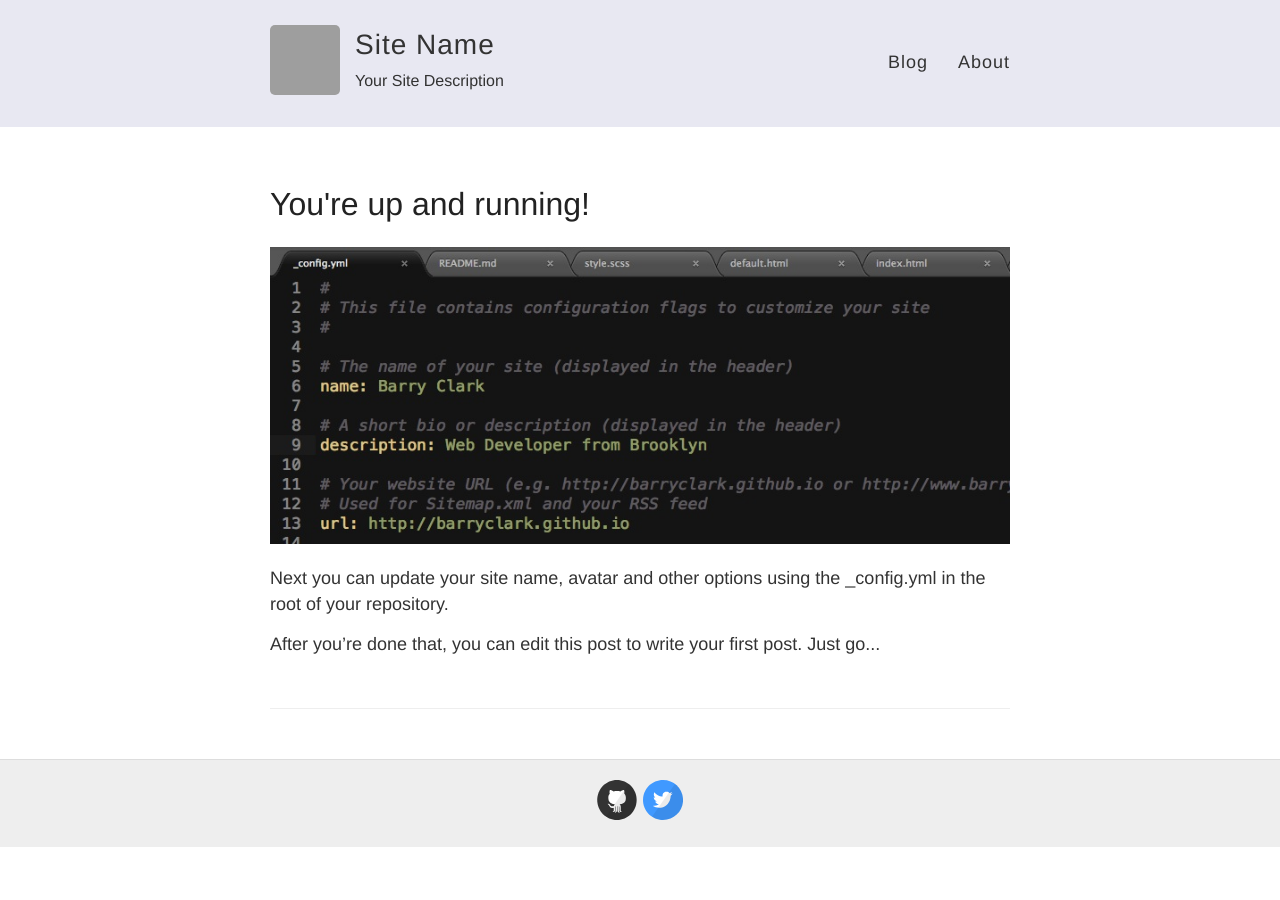
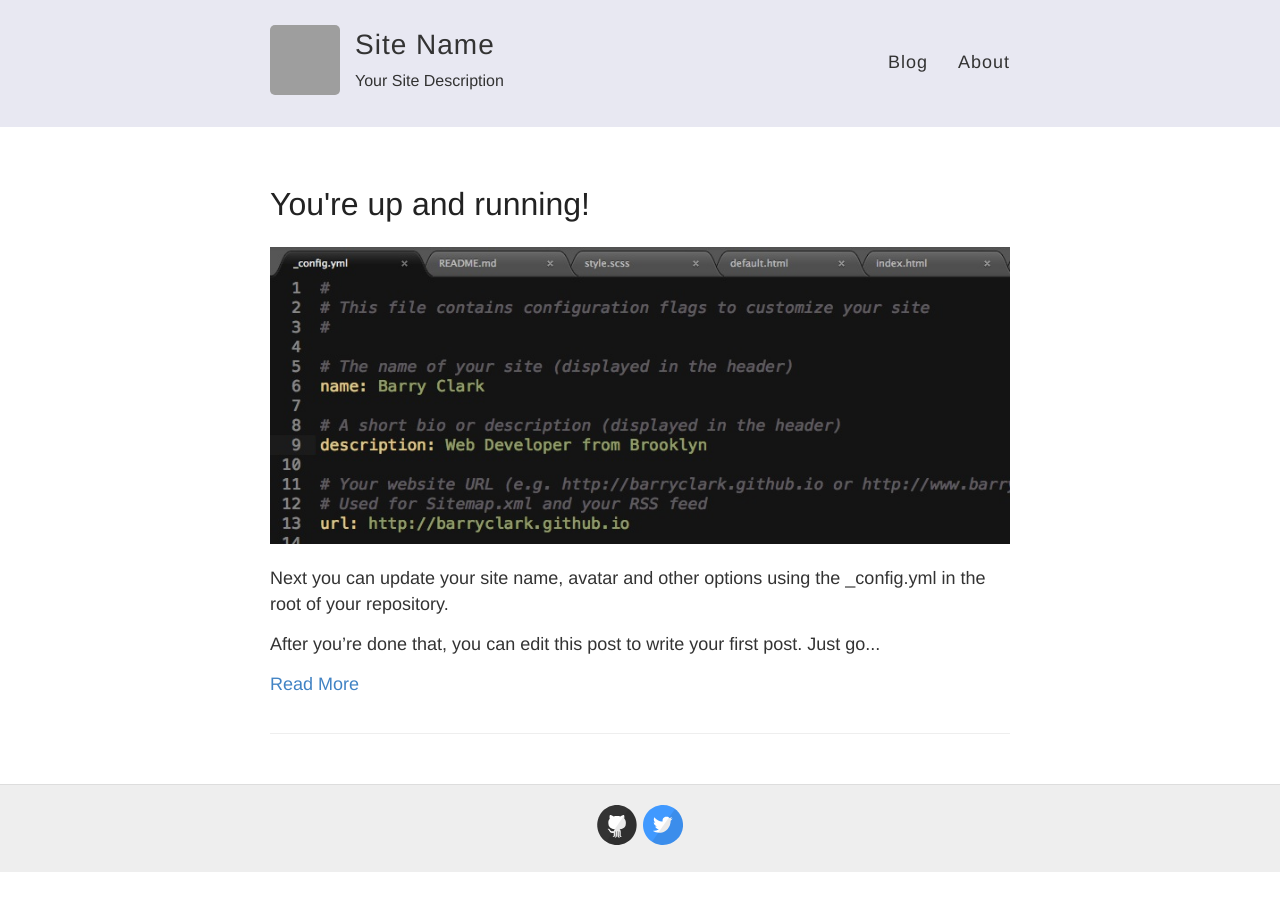
Before and after one commit to Sparadanni-eth/finnus.github.io, a Jekyll site: the page built from index.html, in a window 1280 px wide. Built offline with Jekyll 4.4.1, drawn with Linux system fonts in a browser that asks for light colours; grey boxes are pictures that could not be loaded.

Commit message:
Read More links are back in the main view

```diff
--- a/index.html
+++ b/index.html
@@ -12,7 +12,7 @@ layout: default
       {{ post.content | truncatewords:40}}
     </div>
 
-    <!--<a href="{{ post.url }}" class="read-more">Read More</a>-->
+    <a href="{{ post.url }}" class="read-more">Read More</a>
   </article>
   {% endfor %}
 </div>
```
